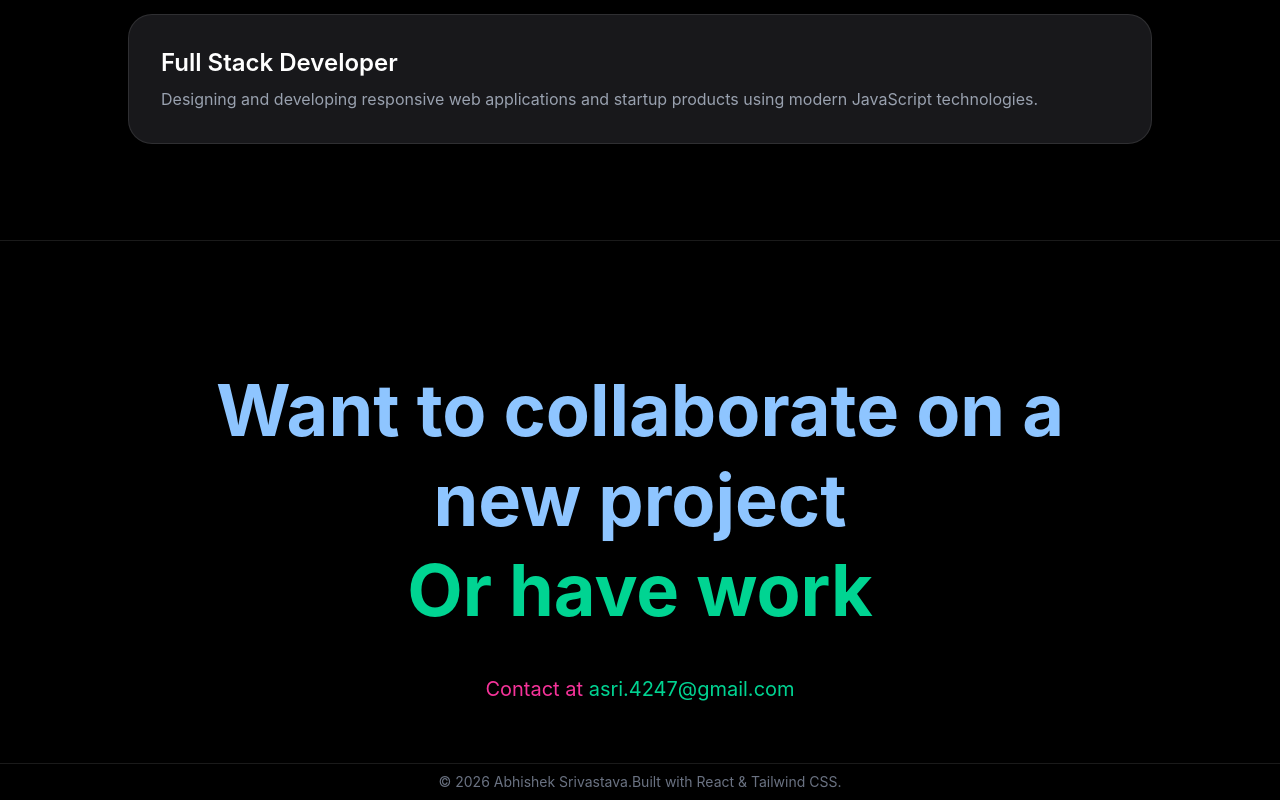
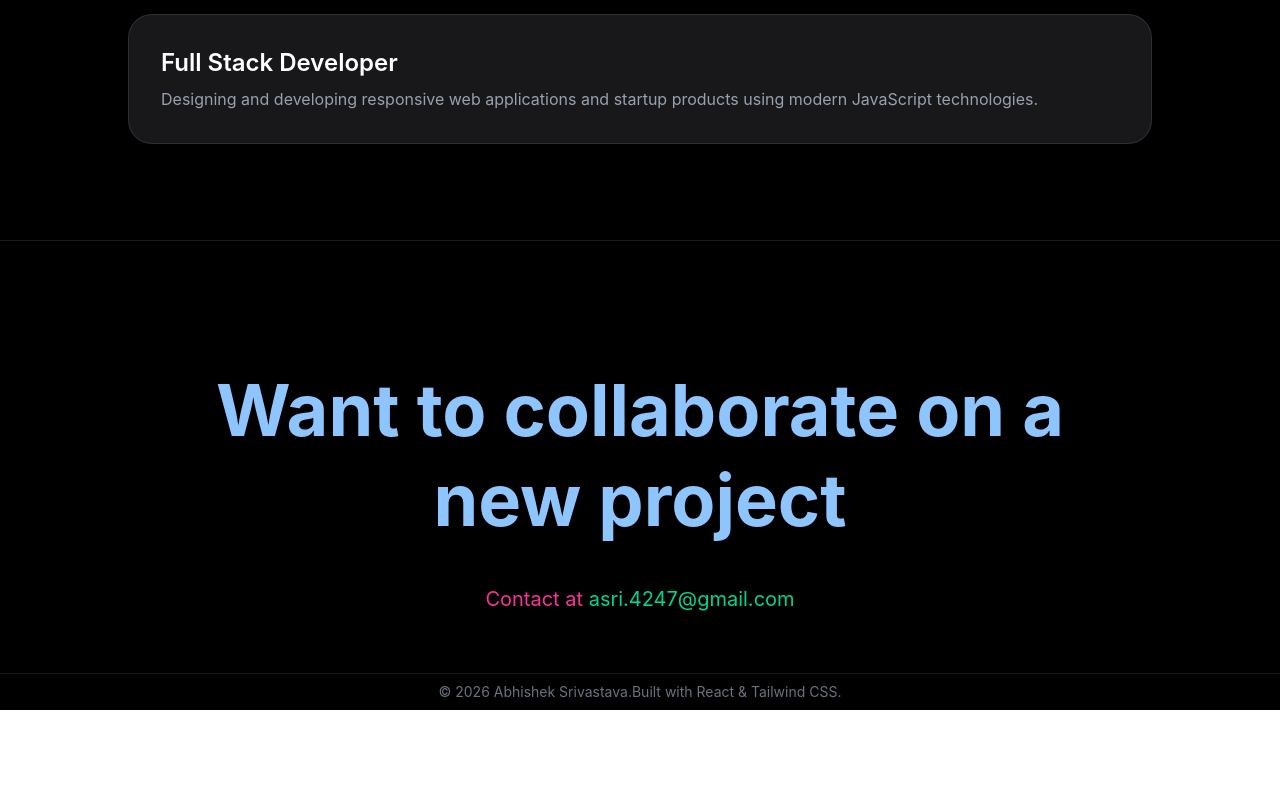
Before and after one commit to abhi-sri94/my-portfolio, a React app: page / in a window 1280 px wide. Shown: the part 4376-5176 px from the top of the page. After the commit the page ends 5086 px from the top, so only its background shows below. Built offline with nearby package versions, Linux system fonts and the light colour scheme; the HTML template or start-up script is replaced by a standard one.

Commit message:
some internal changes

```diff
--- a/src/App.jsx
+++ b/src/App.jsx
@@ -336,10 +336,6 @@ export default function App() {
 
               <br />
 
-              <span className="text-emerald-400">
-                Or have work
-              </span>
-
             </h2>
 
             <p className="text-lg md:text-xl">
```
